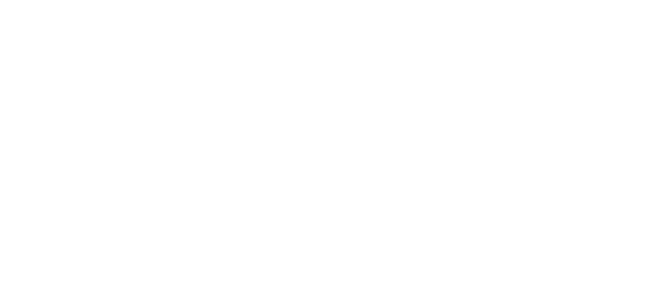
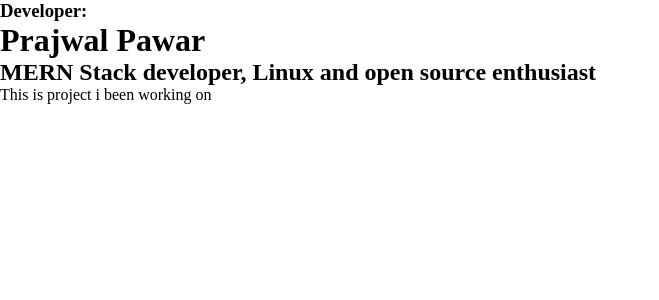
Before and after one commit to Prajwal-Pawar/projectflow-electron, a React (Vite) app: page /about in a window 1280 px wide. Before the commit this address had no page. Shown: the top 300 px of the page, without its empty margins (0-659 px from the left). Built offline with nearby package versions, Linux system fonts and the light colour scheme.

Commit message:
added about page

```diff
--- /dev/null
+++ b/src/renderer/components/About.tsx
@@ -0,0 +1,12 @@
+const About = () => {
+  return (
+    <div>
+      <h3>Developer:</h3>
+      <h1>Prajwal Pawar</h1>
+      <h2>MERN Stack developer, Linux and open source enthusiast</h2>
+      <p>This is project i been working on</p>
+    </div>
+  );
+};
+
+export default About;
--- a/src/renderer/components/App.tsx
+++ b/src/renderer/components/App.tsx
@@ -2,6 +2,7 @@
 import "../styles/App.css";
 import BoardManager from "./BoardManager";
 import Board from "./Board";
+import About from "./About";
 
 function App() {
   return (
@@ -10,6 +11,7 @@
       <Routes>
         <Route path="/" element={<BoardManager />} />
         <Route path="/board/:boardId" element={<Board />} />
+        <Route path="/about" element={<About />} />
       </Routes>
     </div>
   );
--- a/src/renderer/components/BoardManager.tsx
+++ b/src/renderer/components/BoardManager.tsx
@@ -126,6 +126,10 @@
         ))}
       </div>
 
+      <div>
+        <Link to={"/about"}>About</Link>
+      </div>
+
       {/* this way boards id doesnt get lost when we redirect to board */}
       {/* conditional rendering */}
       {/* Render the Board component only if a board is selected */}
```
